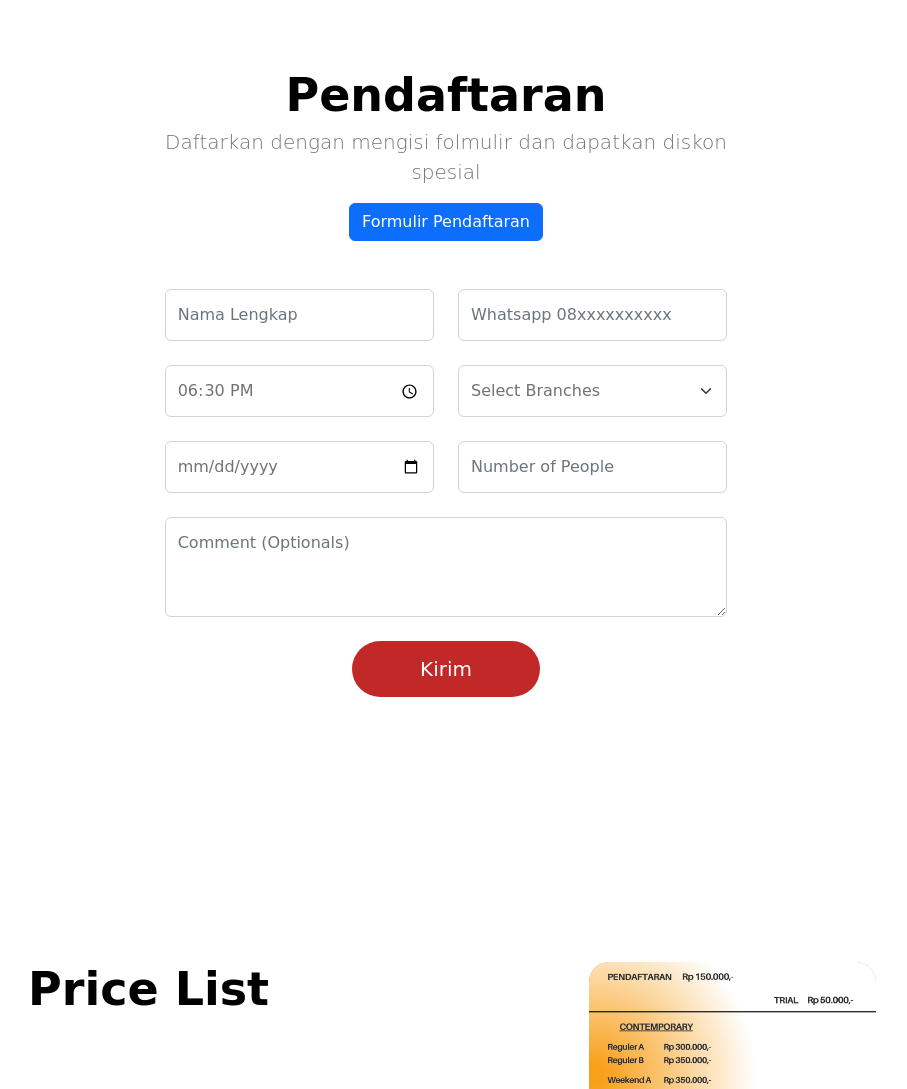
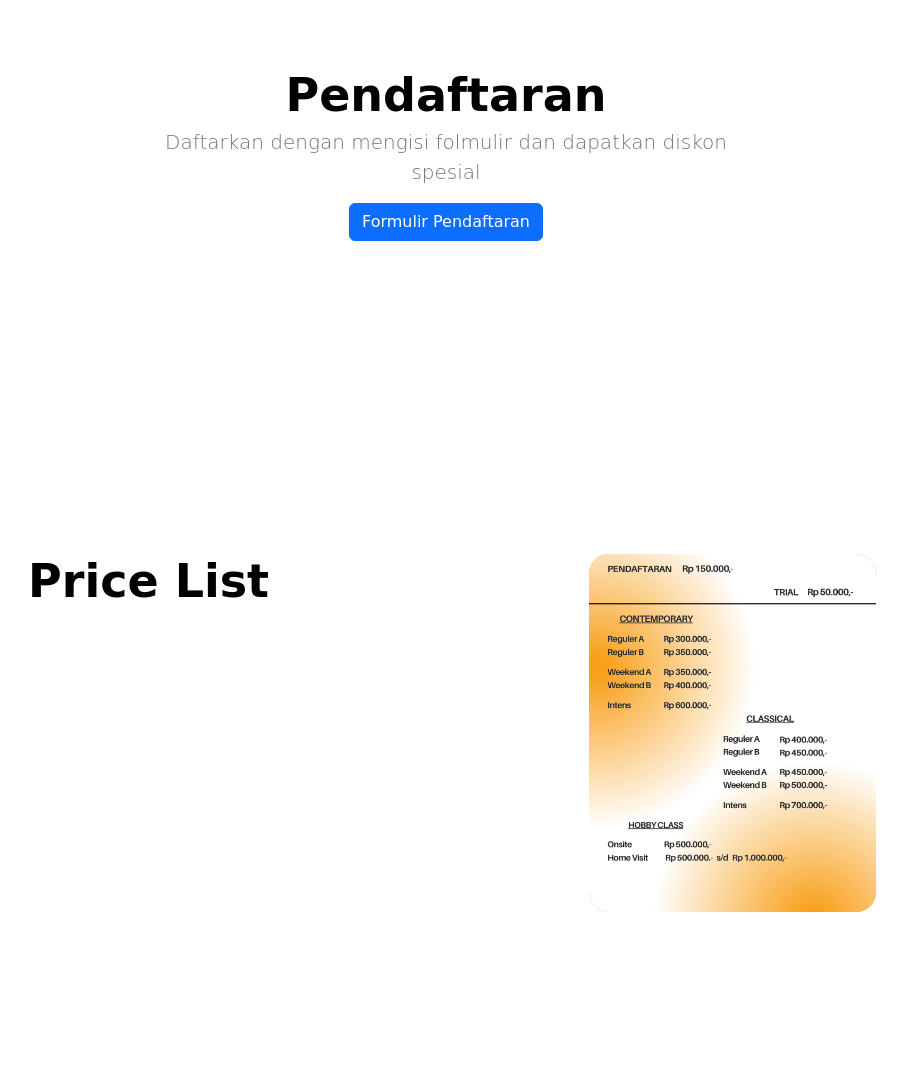
Before and after one commit to regimardianto/golden, a plain HTML site: page index.html in a window 1280 px wide. Shown: the part 2582-3671 px from the top of the page, without its empty margins (354-1261 px from the left). Drawn offline with Linux system fonts and the light colour scheme; a web font is replaced by a local one.

Commit message:
Update index.html

```diff
--- a/index.html
+++ b/index.html
@@ -236,46 +236,6 @@
                                           </a>
                                         </div>
                                     </div>
-
-                                    <div class="booking-form-body">
-                                        <div class="row">
-
-                                            <div class="col-lg-6 col-12">
-                                                <input type="text" name="bb-name" id="bb-name" class="form-control" placeholder="Nama Lengkap" required>
-                                            </div>
-
-                                            <div class="col-lg-6 col-12">
-                                                <input type="tel" class="form-control" name="bb-phone" placeholder="Whatsapp 08xxxxxxxxxx" pattern="08[0-9]{8,10}" required="">
-                                            </div>
-
-                                            <div class="col-lg-6 col-12">
-                                                <input class="form-control" type="time" name="bb-time" value="18:30" />
-                                            </div>
-
-                                            <div class="col-lg-6 col-12">
-                                                <select class="form-select form-control" name="bb-branch" id="bb-branch" aria-label="Default select example">
-                                                    <option selected="">Select Branches</option>
-                                                    <option value="Grünberger">Grünberger</option>
-                                                    <option value="Behrenstraße">Behrenstraße</option>
-                                                    <option value="Weinbergsweg">Weinbergsweg</option>
-                                                </select>
-
-                                            </div>
-                                            <div class="col-lg-6 col-12">
-                                                <input type="date" name="bb-date" id="bb-date" class="form-control" placeholder="Date" required>
-                                            </div>
-
-                                            <div class="col-lg-6 col-12">
-                                                <input type="number" name="bb-number" id="bb-number" class="form-control" placeholder="Number of People" required>
-                                            </div>
-                                        </div>
-
-                                        <textarea name="bb-message" rows="3" class="form-control" id="bb-message" placeholder="Comment (Optionals)"></textarea>
-
-                                        <div class="col-lg-4 col-md-10 col-8 mx-auto">
-                                            <button type="submit" class="form-control">Kirim</button>
-                                        </div>
-                                    </div>
                                 </form>
                         </div>
                     </div>
```
